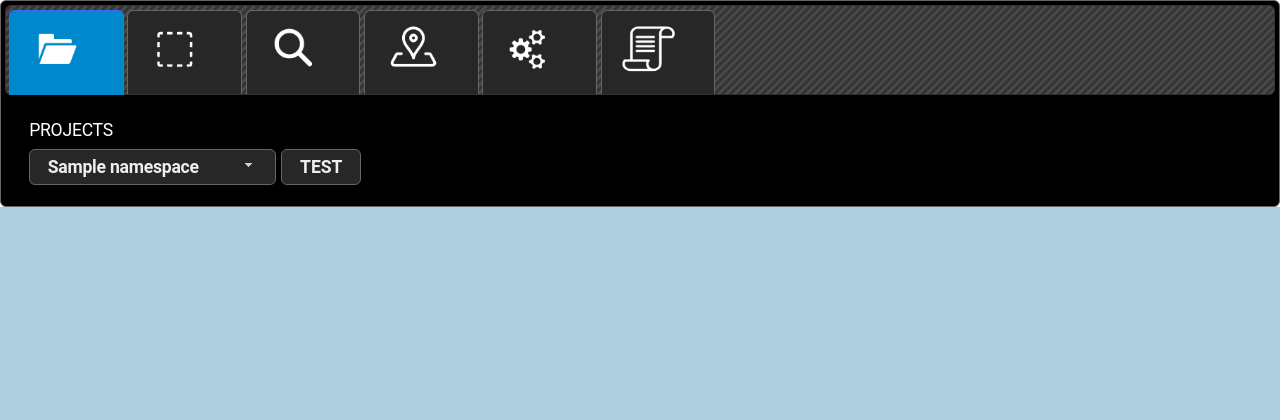
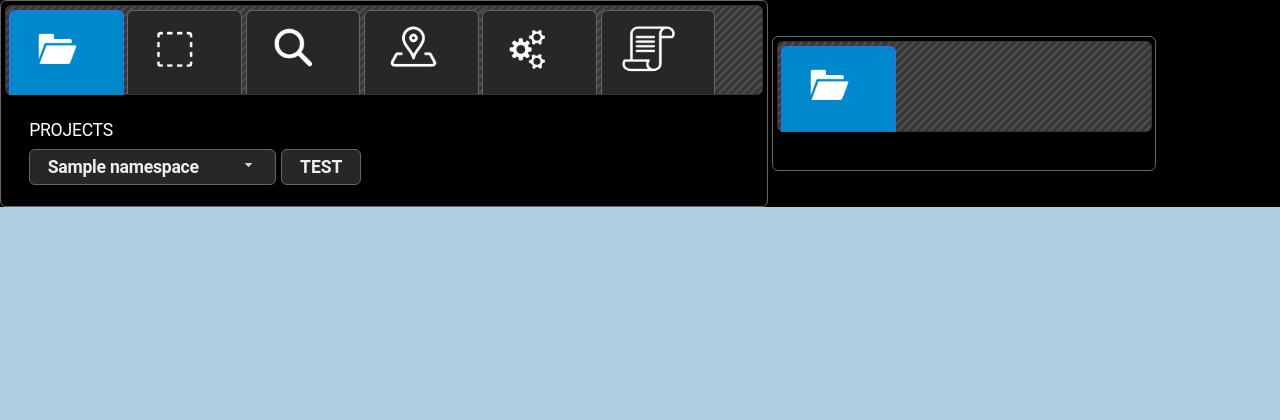
Before and after one commit to menchelab/Analytics_Module, a Flask app: template templates/dd_dash.html in a window 1280 px wide. Shown: the top 420 px of the page. Run offline with Flask 2, Linux system fonts and the light colour scheme; the template is opened without the code that fills it: most values are stand-ins (such as "Sample title", 1, 10 or a date in 2020); parts of the project's set-up code (start-up, migrations or seed data) failed here and were passed over; some libraries are stand-ins or nearby versions.

Commit message:
line endings

```diff
--- a/static/css/SwagStyle.css
+++ b/static/css/SwagStyle.css
@@ -7,6 +7,24 @@
 }
 /*disable dragging on images */
 img{-webkit-user-drag: none;
+}
+
+#container {
+  width: 100%;
+  background-color: black;
+}
+
+#left {
+  display: inline-block;
+  width: 60%;
+  height: 100%;
+  background-color: black;
+}
+#right {
+  display: inline-block;
+  width: 30%;
+  height: 100%;
+  background-color: black;
 }
 
 /* added comment */
--- a/static/js/MyUi.js
+++ b/static/js/MyUi.js
@@ -30,6 +30,8 @@ $(function () {
 
   $(function () {
     $("#tabs").tabs();
+    $("#right").tabs();
+
   });
 
 
@@ -59,11 +61,6 @@ $(function () {
   $('#selections').on('selectmenuselect', function () {
     var id = $('#selections').find(':selected').val();
 
-    // Compute search string.
-    if ($("#searchInput1").text() != "INPUT1") {
-      input_string = input_string.concat(input_string, "predicate0=", $(search))
-    }
-
     path = dbprefix + "/api/"+ thisNamespace.namespace + "/node/search?subject0=attribute&object0=" + id ;
     $.ajax({
         type: "GET",
@@ -73,8 +70,9 @@ $(function () {
         dataType: "json",
         headers: { "Authorization": "Basic " + btoa('steveballmer' + ":" + 'code peaceful canon shorter')},
       success: function(response) {
+        mySelection = response.nodes;
         for (var i = 0; i < 100 && i < response.nodes.length ; i++) {
-            createNodeButton(response.nodes[i].name,response.nodes[i].symbol,response.nodes[i].node_id,"ResultList");
+            createNodeButton(response.nodes[i].name,response.nodes[i].symbol,response.nodes[i].node_id,"shopping_cart");
         }
         // Open the results tab, which is 4 when 0-indexed.
         $('#tabs').tabs( "option", "active", 3 );
@@ -197,12 +195,6 @@ $("#searchPredicate1-button").hide();
 
     $(function () {
         $("#searchMode1").selectmenu();
-        $('#searchMode1').append($('<option>', {value: "NEW",text: "NEW",}));
-        $('#searchMode1').append($('<option>', {value: "ADD",text: "ADD",}));
-        $('#searchMode1').append($('<option>', {value: "SUB",text: "SUB",}));
-        $('#searchMode1').val("NEW");   //SET ACTIVE SLOT
-        $('#searchMode1').hide();
-        $('#searchMode1').selectmenu("refresh");
 
     });
 
@@ -230,7 +222,7 @@ $("#searchPredicate1-button").hide();
     $("#SaveSearch").button();
     $("#SaveSearch").click(function (event) {
         event.preventDefault();
-        ActivateVRkeyboard("SaveSearch");
+      console.log($('#searchMode1').val());
     });
  });
 
--- a/static/js/dataDiVR_API.js
+++ b/static/js/dataDiVR_API.js
@@ -12,6 +12,7 @@ function logger(message){
 
 var dbdata;
 var thisNamespace;
+var mySelection = [];
 
 
 
@@ -223,20 +224,14 @@ function GetDbSelections() {
         headers: { "Authorization": "Basic " + btoa('steveballmer' + ":" + 'code peaceful canon shorter')},
         dataType: "json",
         success: function(response) {
-
-
-
-            console.log(response);
             response.forEach(function(item)
             {
-
                  $('#selections').append($('<option>', {value: item.id, text: item.name}));
             });
             $('#selections').val( response[0].namespace);
             $("#selections").selectmenu("refresh");
         console.log(response);
         },
-
         error: function(err) {
           console.log("whoops, error");
         console.log(err);
@@ -273,6 +268,7 @@ function SimpleSearch(id) {
         dataType: "json",
         success: function(response) {
 
+          console.log(response);
             response.mode = $('#searchMode1').val();
             console.log(response);
             document.getElementById("sResults").innerHTML = "FOUND " + response.nodes.length + " NODES FOR " + $('#searchInput1').text();
@@ -287,9 +283,11 @@ function SimpleSearch(id) {
             }); */
 
             for (var i = 0; i < 100 && i < response.nodes.length ; i++) {
-
-                createNodeButton(response.nodes[i].name,response.nodes[i].symbol,response.nodes[i].node_id,"ResultList");
-
+              createNodeButton(response.nodes[i].name,response.nodes[i].symbol,response.nodes[i].node_id,"ResultList");
+            }
+            mySelection = mySelection.concat(response.nodes);
+            for (var i = 0; i < mySelection.length; i++) {
+              createNodeButton(response.nodes[i].name,response.nodes[i].symbol,response.nodes[i].node_id,"shopping_cart");
             }
             // Open the results tab, which is 4 when 0-indexed.
             $('#tabs').tabs( "option", "active", 3 );
--- a/templates/dd_dash.html
+++ b/templates/dd_dash.html
@@ -32,6 +32,8 @@
 
 
 
+  <div id="container">
+  <div id="left">
   <div id="tabs" class="disable-select">
     <ul>
       <li><a href="#tab_namespaces"><img draggable="false" onmousedown="return false" height='60' width='60'
@@ -72,12 +74,6 @@
 
     <div id="tab_search">
       <p>SEARCH </p>
-       <p> <select name="searchMode1" id="searchMode1"></select>
-       <button name="searchGO" id="searchGO">GO!</button>
-       &nbsp;
-       <button name="SaveSearch" id="SaveSearch">SAVE
-      </button>
-       </p>
        <table id=search_bar>
     <tr id=search_field_1>
       <th><select name="searchPredicate1" class="search-predicate" id="searchPredicate1"></select></th>
@@ -106,6 +102,7 @@
       <th><button name	="hideInput4" class="search-button" id="hideInput4">-</button></th>
     </tr>
       </table>
+        <button name="searchGO" id="searchGO">GO!</button>
 
       <p>
         <p id="sResults">SEARCH BY NAME</p>
@@ -113,7 +110,7 @@
       <input type="text" id="search_txt" name="search_txt" />
       <div id="autocomp">
       </div
-       </p>
+      </p>
        <p id=taxonomy_bar_outer>
         <p id="tex">TAXONOMY EXPLORER</p>
         <p id=taxonomy_bar> </p>
@@ -122,6 +119,15 @@
 
     <div id="tab_nodes">
        <p id="ResultsLabel">RESULTS</p>
+      <p>
+        <select name="searchMode1" id="searchMode1" style="display: none;">
+          <option value="NEW">Create new selection</option>
+          <option value="ADD">Add to current selection</option>
+          <option value="SUB">Subtract from existing selection</option>
+        </select>
+        &nbsp;
+        <button name="SaveSearch" id="SaveSearch">SAVE</button>
+       </p>
       <div id="ResultList">
     </div>
     </div>
@@ -146,7 +152,18 @@
     <div id="tab_info">
       <p>PUBLICATIONS</p>
     </div>
-  </div>
+  </div>  <!-- #tabs -->
+  </div>  <!-- #left -->
+
+  <div id="right">
+    <ul>
+      <li><a href="#shopping_cart"><img draggable="false" onmousedown="return false" height='60' width='60'
+            src="{{ url_for('static', filename='img/active_open.png') }}" /></a></li>
+    </ul>
+  <div class="shopping_cart" id="shopping_cart">
+  </div>  <!-- #shopping_cart -->
+  </div>  <!-- #right -->
+  </div>  <!-- #container -->
 
   <div class="page" id="page"></div>
 
```
